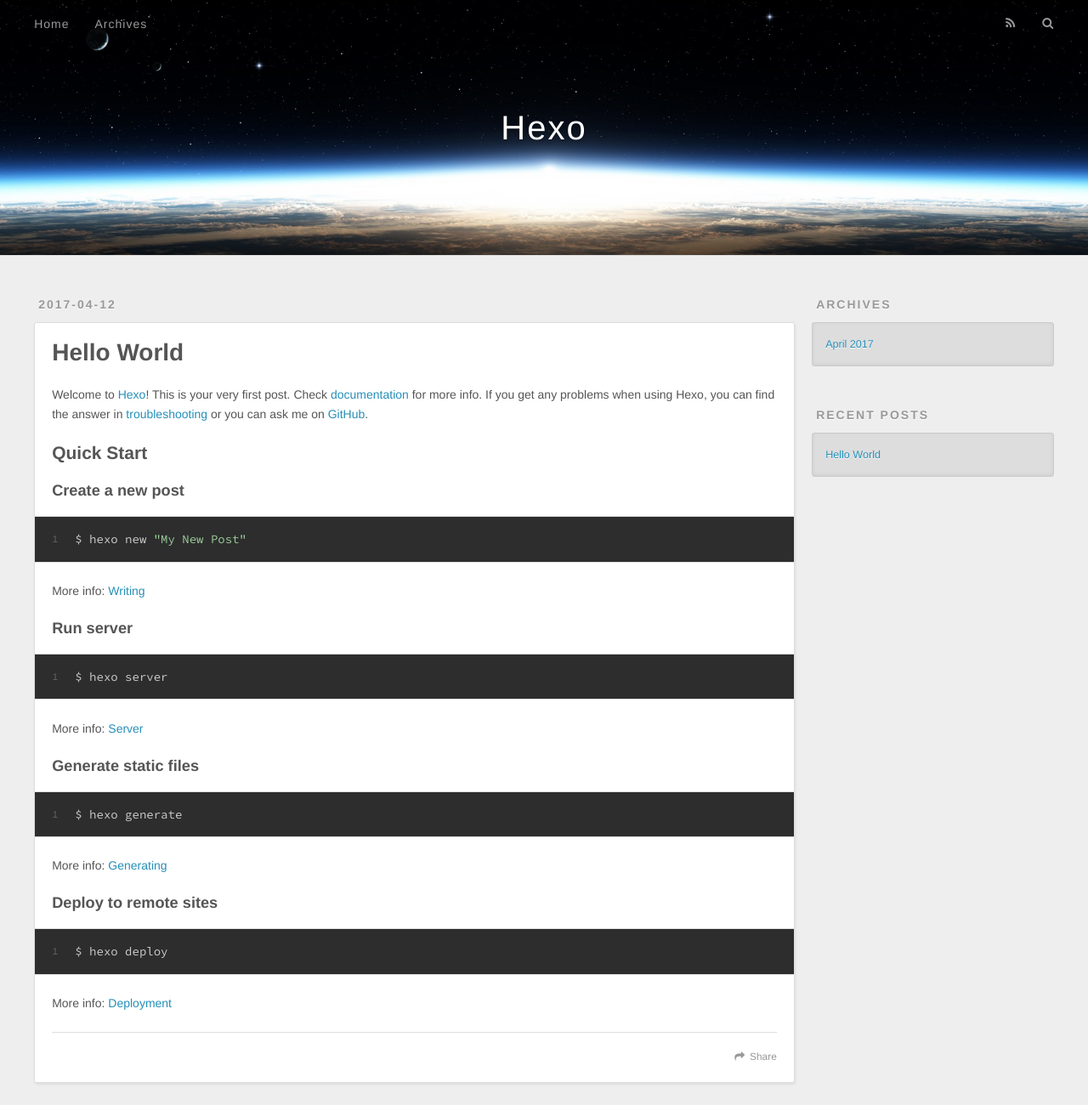
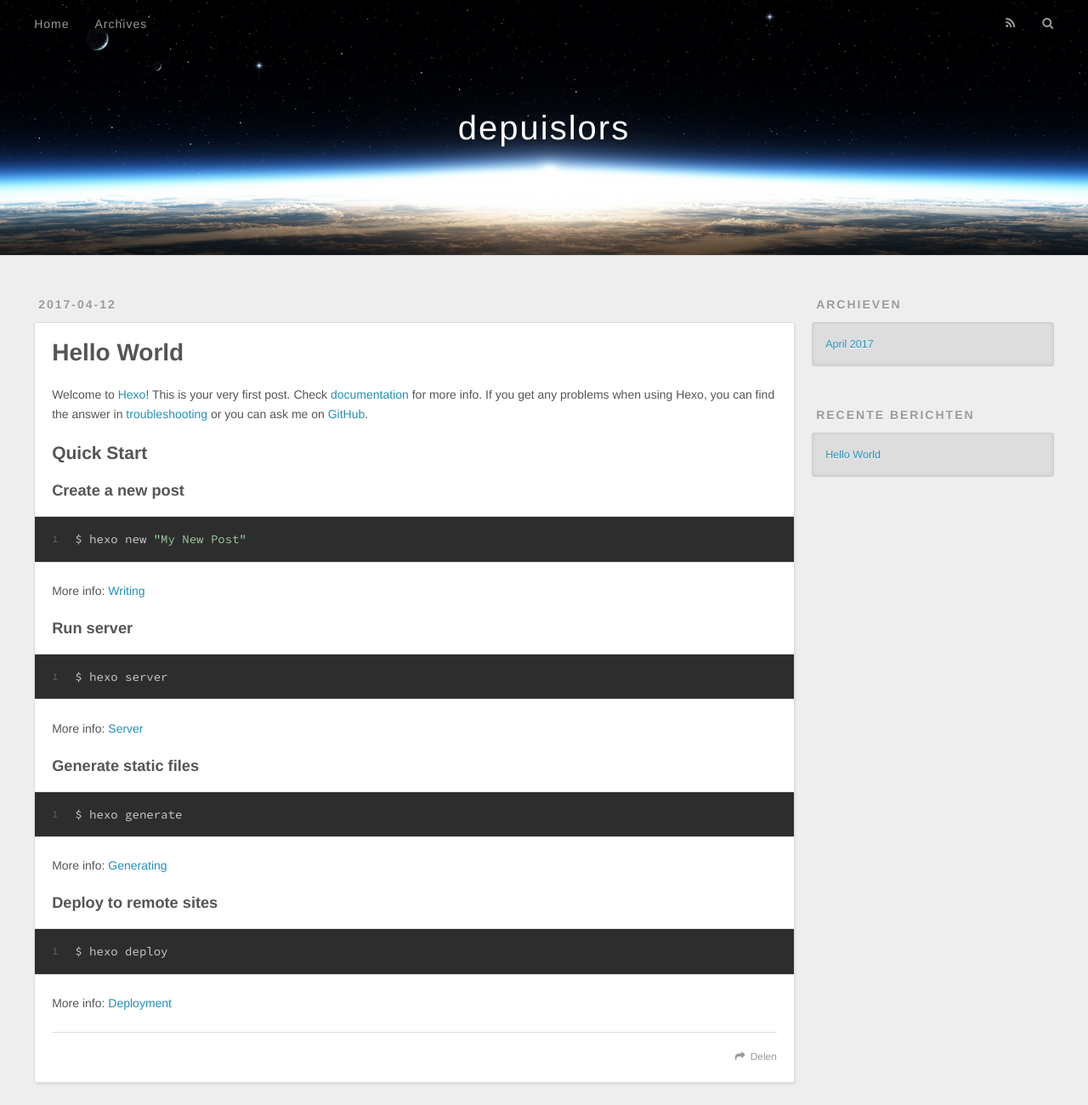
Before and after one commit to ZhaoYidong12/ZhaoYidong12.github.io, a plain HTML site: page index.html in a window 1280 px wide. Shown: the top 1300 px of the page at 85% size. Drawn offline with nearby package versions, Linux system fonts and the light colour scheme.

Commit message:
Site updated: 2017-04-12 13:01:21

```diff
--- a/index.html
+++ b/index.html
@@ -3,16 +3,16 @@
 <head>
   <meta charset="utf-8">
 
-  <title>Hexo</title>
+  <title>depuislors</title>
   <meta name="viewport" content="width=device-width, initial-scale=1, maximum-scale=1">
   <meta property="og:type" content="website">
-<meta property="og:title" content="Hexo">
+<meta property="og:title" content="depuislors">
 <meta property="og:url" content="http://yoursite.com/index.html">
-<meta property="og:site_name" content="Hexo">
+<meta property="og:site_name" content="depuislors">
 <meta name="twitter:card" content="summary">
-<meta name="twitter:title" content="Hexo">
+<meta name="twitter:title" content="depuislors">
 
-    <link rel="alternate" href="/atom.xml" title="Hexo" type="application/atom+xml">
+    <link rel="alternate" href="/atom.xml" title="depuislors" type="application/atom+xml">
 
 
     <link rel="icon" href="/favicon.png">
@@ -33,7 +33,7 @@
   <div id="header-outer" class="outer">
     <div id="header-title" class="inner">
       <h1 id="logo-wrap">
-        <a href="/" id="logo">Hexo</a>
+        <a href="/" id="logo">depuislors</a>
       </h1>
 
     </div>
@@ -50,7 +50,7 @@
 
           <a id="nav-rss-link" class="nav-icon" href="/atom.xml" title="RSS Feed"></a>
 
-        <a id="nav-search-btn" class="nav-icon" title="Search"></a>
+        <a id="nav-search-btn" class="nav-icon" title="Zoeken"></a>
       </nav>
       <div id="search-form-wrap">
         <form action="//google.com/search" method="get" accept-charset="UTF-8" class="search-form"><input type="search" name="q" class="search-form-input" placeholder="Search"><button type="submit" class="search-form-submit">&#xF002;</button><input type="hidden" name="sitesearch" value="http://yoursite.com"></form>
@@ -96,7 +96,7 @@
 
     </div>
     <footer class="article-footer">
-      <a data-url="http://yoursite.com/2017/04/12/hello-world/" data-id="cj1eaewza0000sluq4s4zvuj0" class="article-share-link">Share</a>
+      <a data-url="http://yoursite.com/2017/04/12/hello-world/" data-id="cj1eidavs00008wuqu24e3ubq" class="article-share-link">Delen</a>
 
 
     </footer>
@@ -121,7 +121,7 @@
 
 
   <div class="widget-wrap">
-    <h3 class="widget-title">Archives</h3>
+    <h3 class="widget-title">Archieven</h3>
     <div class="widget">
       <ul class="archive-list"><li class="archive-list-item"><a class="archive-list-link" href="/archives/2017/04/">April 2017</a></li></ul>
     </div>
@@ -131,7 +131,7 @@
 
 
   <div class="widget-wrap">
-    <h3 class="widget-title">Recent Posts</h3>
+    <h3 class="widget-title">Recente berichten</h3>
     <div class="widget">
       <ul>
 
```
Also changed, not shown: 2017/04/12/hello-world/index.html (+8 -8 lines), archives/2017/04/index.html (+9 -9 lines), archives/2017/index.html (+9 -9 lines), archives/index.html (+9 -9 lines).
